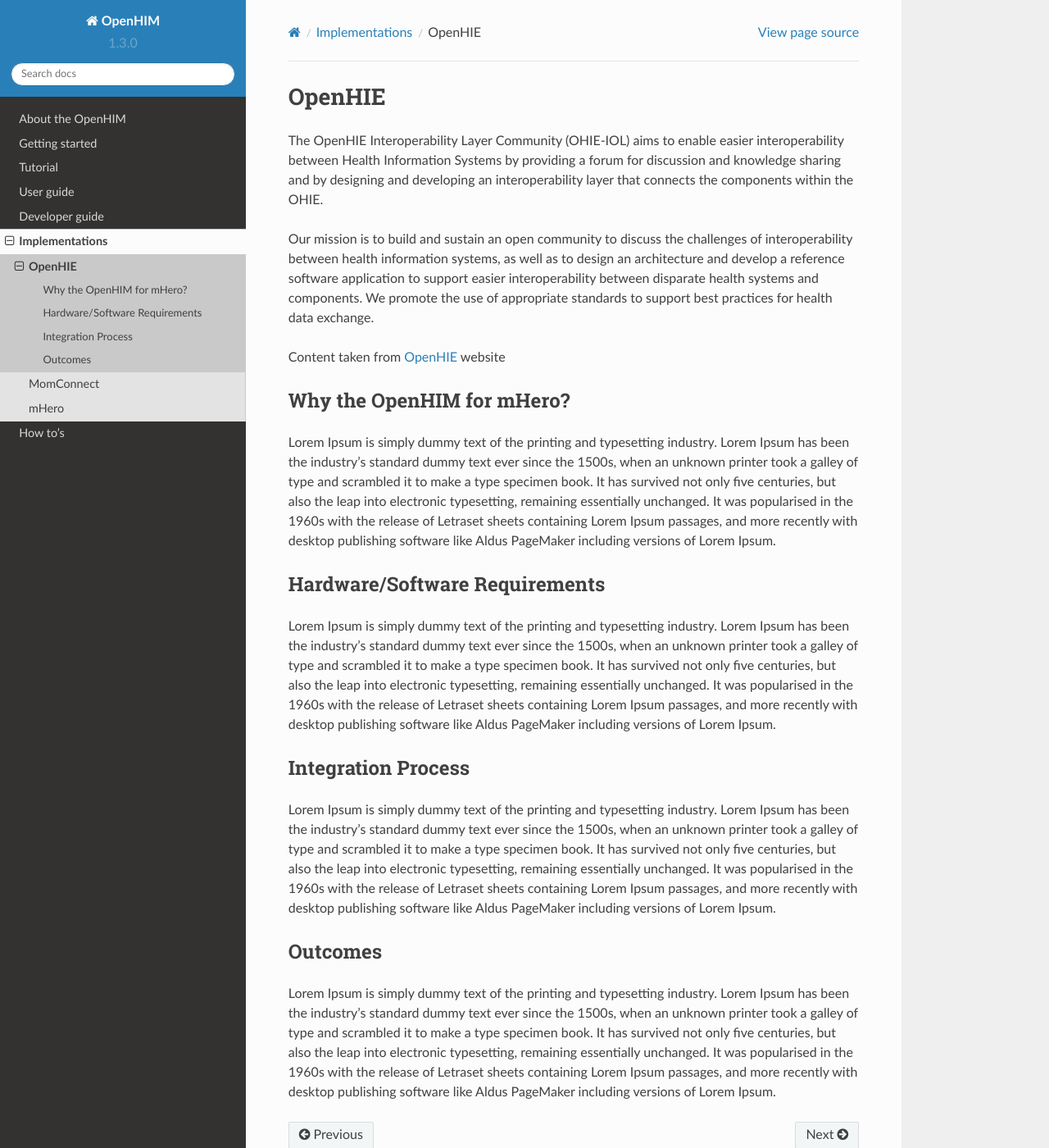
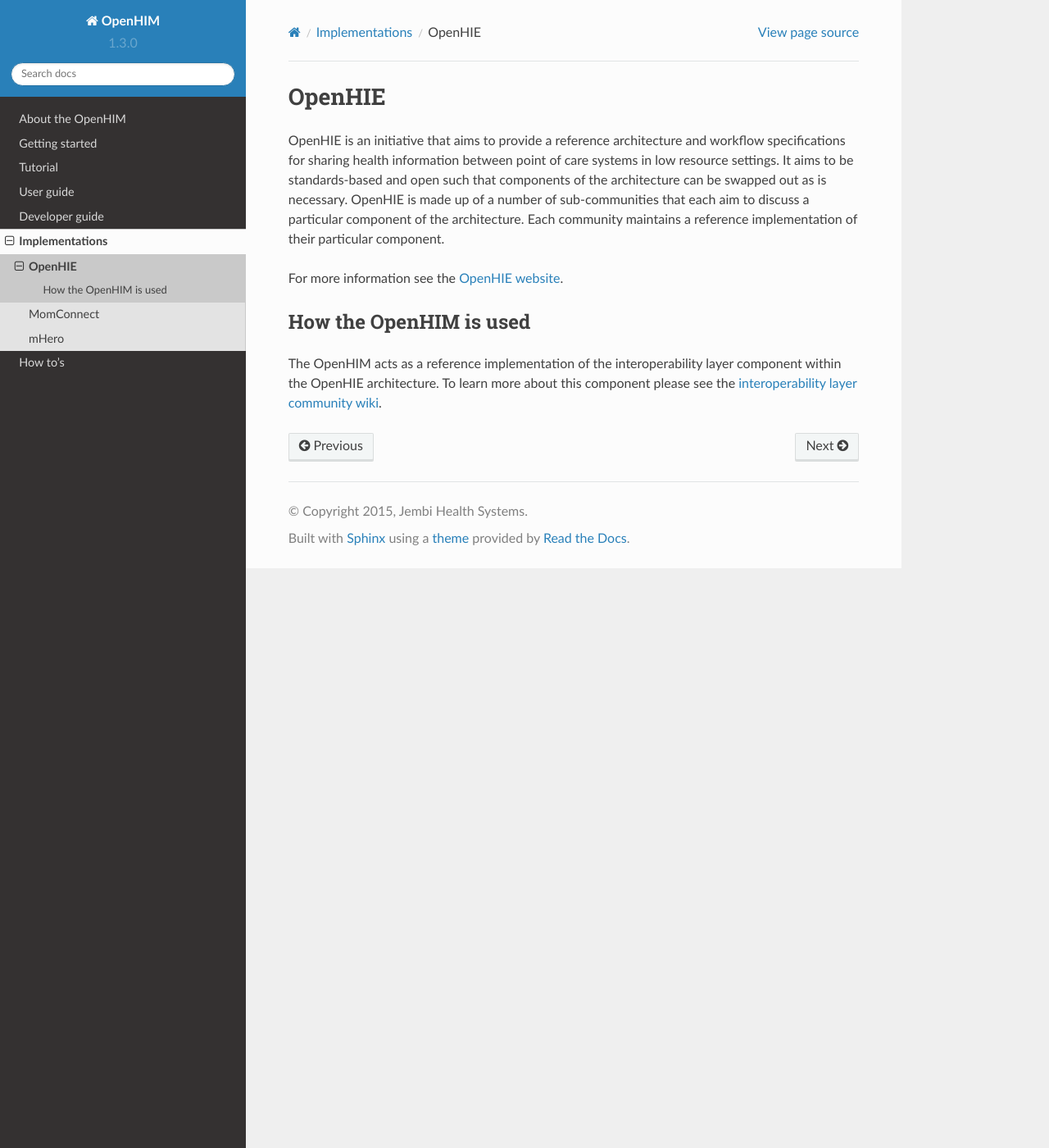
Before and after one commit to jembi/openhim-core-js, a Sphinx documentation site: the page built from docs/implementations/openhie.md, in a window 1280 px wide and 1400 px high. Shown: the whole window at 82% size. Built offline with Sphinx 7.4.7 and the Read the Docs theme 2.0.0, drawn with Linux system fonts in a browser that asks for light colours.

Commit message:
Update implementation docs

```diff
--- a/docs/implementations/openhie.md
+++ b/docs/implementations/openhie.md
@@ -1,24 +1,10 @@
 OpenHIE
 ===============
 
-The OpenHIE Interoperability Layer Community (OHIE-IOL) aims to enable easier interoperability between Health Information Systems by providing a forum for discussion and knowledge sharing and by designing and developing an interoperability layer that connects the components within the OHIE.
+OpenHIE is an initiative that aims to provide a reference architecture and workflow specifications for sharing health information between point of care systems in low resource settings. It aims to be standards-based and open such that components of the architecture can be swapped out as is necessary. OpenHIE is made up of a number of sub-communities that each aim to discuss a particular component of the architecture. Each community maintains a reference implementation of their particular component.
 
-Our mission is to build and sustain an open community to discuss the challenges of interoperability between health information systems, as well as to design an architecture and develop a reference software application to support easier interoperability between disparate health systems and components. We promote the use of appropriate standards to support best practices for health data exchange.
+For more information see the [OpenHIE website](http://ohie.org/).
 
-Content taken from [OpenHIE](https://ohie.org/) website
+## How the OpenHIM is used
 
-## Why the OpenHIM for mHero?
-
-Lorem Ipsum is simply dummy text of the printing and typesetting industry. Lorem Ipsum has been the industry's standard dummy text ever since the 1500s, when an unknown printer took a galley of type and scrambled it to make a type specimen book. It has survived not only five centuries, but also the leap into electronic typesetting, remaining essentially unchanged. It was popularised in the 1960s with the release of Letraset sheets containing Lorem Ipsum passages, and more recently with desktop publishing software like Aldus PageMaker including versions of Lorem Ipsum.
-
-## Hardware/Software Requirements
-
-Lorem Ipsum is simply dummy text of the printing and typesetting industry. Lorem Ipsum has been the industry's standard dummy text ever since the 1500s, when an unknown printer took a galley of type and scrambled it to make a type specimen book. It has survived not only five centuries, but also the leap into electronic typesetting, remaining essentially unchanged. It was popularised in the 1960s with the release of Letraset sheets containing Lorem Ipsum passages, and more recently with desktop publishing software like Aldus PageMaker including versions of Lorem Ipsum.
-
-## Integration Process
-
-Lorem Ipsum is simply dummy text of the printing and typesetting industry. Lorem Ipsum has been the industry's standard dummy text ever since the 1500s, when an unknown printer took a galley of type and scrambled it to make a type specimen book. It has survived not only five centuries, but also the leap into electronic typesetting, remaining essentially unchanged. It was popularised in the 1960s with the release of Letraset sheets containing Lorem Ipsum passages, and more recently with desktop publishing software like Aldus PageMaker including versions of Lorem Ipsum.
-
-## Outcomes
-
-Lorem Ipsum is simply dummy text of the printing and typesetting industry. Lorem Ipsum has been the industry's standard dummy text ever since the 1500s, when an unknown printer took a galley of type and scrambled it to make a type specimen book. It has survived not only five centuries, but also the leap into electronic typesetting, remaining essentially unchanged. It was popularised in the 1960s with the release of Letraset sheets containing Lorem Ipsum passages, and more recently with desktop publishing software like Aldus PageMaker including versions of Lorem Ipsum.
+The OpenHIM acts as a reference implementation of the interoperability layer component within the OpenHIE architecture. To learn more about this component please see the [interoperability layer community wiki](https://wiki.ohie.org/display/SUB/Interoperability+Layer+Community).
```
Also changed, not shown: docs/implementations/mhero.md (+14 -11 lines), docs/implementations/momconnect.md (+4 -16 lines).
